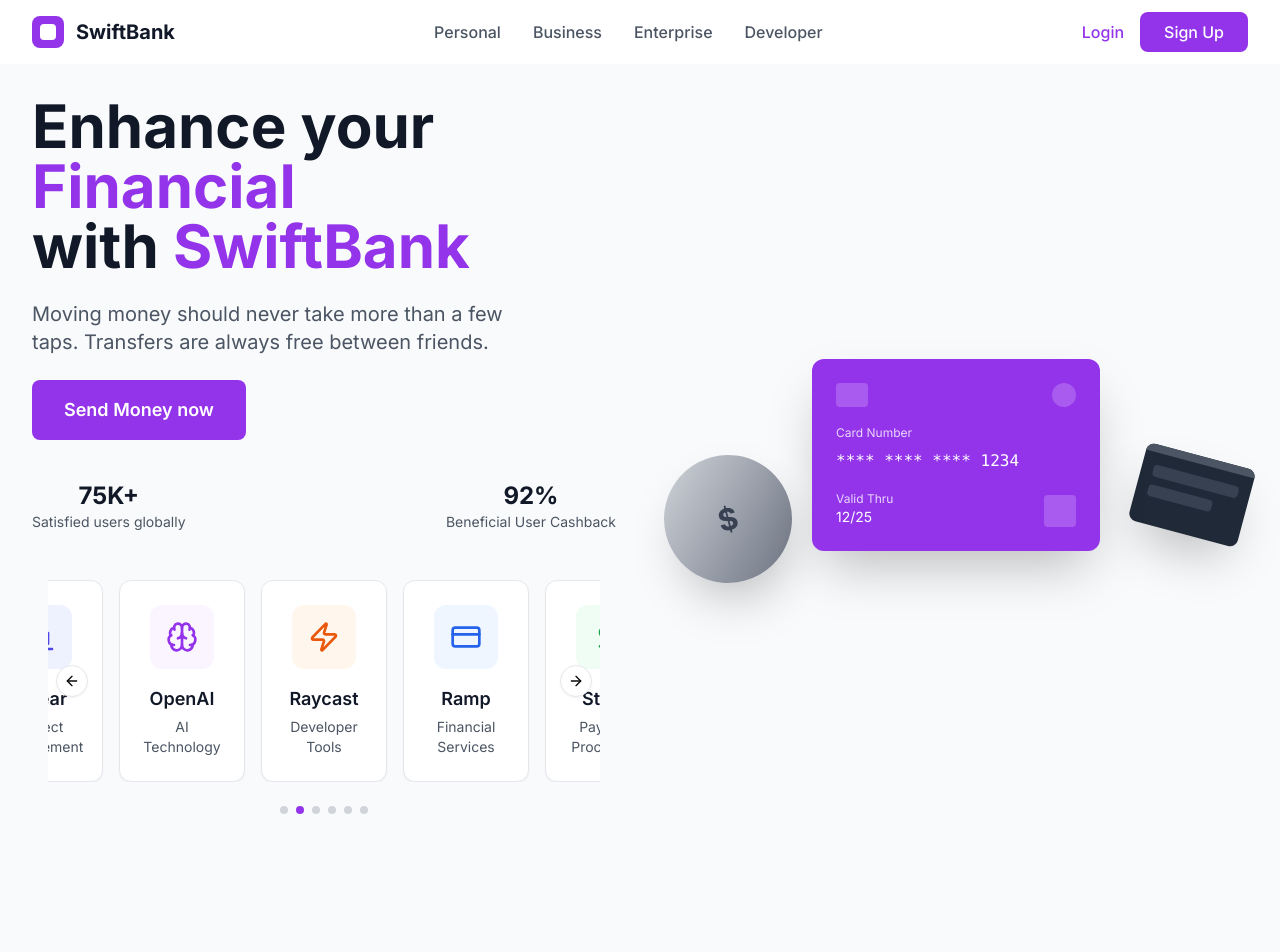
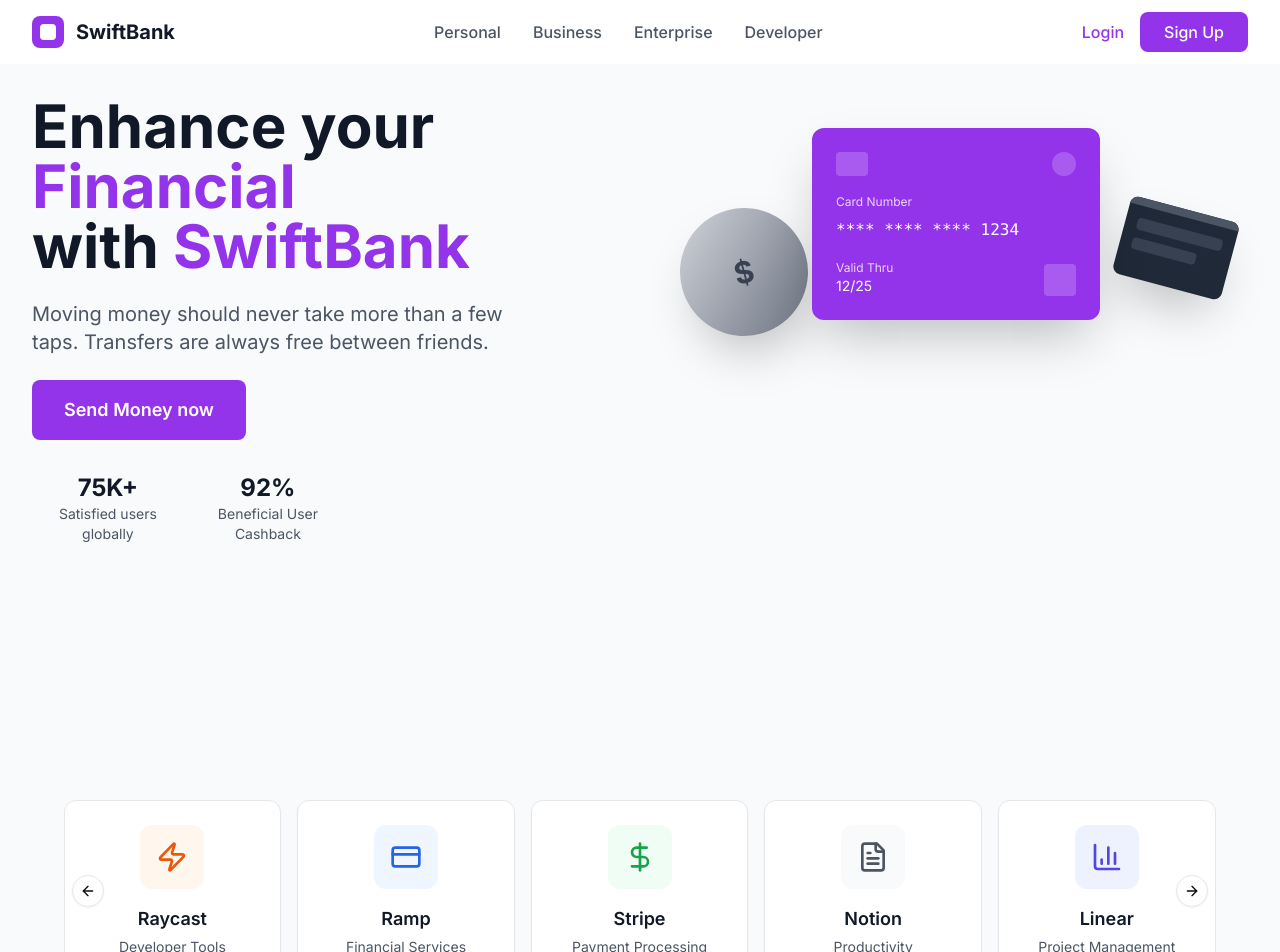
Before and after one commit to rishabh0009-7/SwiftBank, a Next.js app: page / in a window 1280 px wide. Shown: the top 952 px of the page. Built offline with nearby package versions, Linux system fonts and the light colour scheme.

Commit message:
landing page updated

```diff
--- a/components/CompanyCarousel.tsx
+++ b/components/CompanyCarousel.tsx
@@ -94,12 +94,12 @@
   }, [api]);
 
   return (
-    <div className="w-full flex justify-center">
-      <div className="w-full max-w-6xl mx-auto px-4">
+    <div className="w-full overflow-hidden">
+      <div className="w-full px-4 sm:px-6 lg:px-8">
         <Carousel
           setApi={setApi}
           opts={{
-            align: "center",
+            align: "start",
             loop: true,
             skipSnaps: false,
           }}
@@ -109,7 +109,7 @@
             {companies.map((company, index) => (
               <CarouselItem
                 key={index}
-                className="pl-2 md:pl-4 md:basis-1/2 lg:basis-1/3 xl:basis-1/4"
+                className="pl-2 md:pl-4 basis-1/2 md:basis-1/3 lg:basis-1/4 xl:basis-1/5"
               >
                 <motion.div
                   initial={{ opacity: 0, y: 20 }}
--- a/components/Herosection.tsx
+++ b/components/Herosection.tsx
@@ -23,9 +23,14 @@
 
   return (
     <section className="pt-24 pb-16 px-4 sm:px-6 lg:px-8 max-w-7xl mx-auto">
-      <div className="grid lg:grid-cols-2 gap-12 items-center min-h-[80vh]">
+      <div className="grid lg:grid-cols-2 gap-12 items-start min-h-[80vh]">
         {/* Left Content */}
-        <div className="space-y-6">
+        <motion.div
+          className="space-y-6"
+          initial={{ opacity: 0, y: 30 }}
+          animate={{ opacity: 1, y: 0 }}
+          transition={{ duration: 0.8, delay: 0.2 }}
+        >
           <div className="space-y-6">
             <motion.h1
               className="text-5xl lg:text-6xl font-bold text-gray-900 leading-tight"
@@ -64,8 +69,13 @@
             </motion.button>
           </div>
 
-          {/* Stats - Reduced gap */}
-          <div className="flex justify-between items-center pt-4">
+          {/* Stats - Much tighter gap */}
+          <motion.div
+            className="flex justify-between items-center pt-2 max-w-xs"
+            initial={{ opacity: 0, y: 20 }}
+            animate={{ opacity: 1, y: 0 }}
+            transition={{ duration: 0.6, delay: 0.6 }}
+          >
             <div className="text-center">
               <div className="text-2xl font-bold text-gray-900">75K+</div>
               <div className="text-sm text-gray-600">
@@ -78,25 +88,19 @@
                 Beneficial User Cashback
               </div>
             </div>
-          </div>
+          </motion.div>
+        </motion.div>
 
-          {/* Company Carousel */}
-          <div className="pt-6">
-            <motion.div
-              initial={{ opacity: 0, y: 20 }}
-              animate={{ opacity: 1, y: 0 }}
-              transition={{ duration: 0.8, delay: 0.6 }}
-            >
-              <CompanyCarousel />
-            </motion.div>
-          </div>
-        </div>
-
-        {/* Right Visual Elements */}
-        <div className="relative flex justify-center items-center">
-          {/* Metallic Coin */}
+        {/* Right Visual Elements - Credit card moved a little lower */}
+        <motion.div
+          className="relative flex justify-center items-start"
+          initial={{ opacity: 0, y: 30 }}
+          animate={{ opacity: 1, y: 0 }}
+          transition={{ duration: 0.8, delay: 0.3 }}
+        >
+          {/* Metallic Coin - Positioned better */}
           <motion.div
-            className="absolute left-0 top-1/2 transform -translate-y-1/2 w-32 h-32 bg-gradient-to-br from-gray-300 to-gray-500 rounded-full flex items-center justify-center shadow-2xl"
+            className="absolute left-4 top-1/2 transform -translate-y-1/2 w-32 h-32 bg-gradient-to-br from-gray-300 to-gray-500 rounded-full flex items-center justify-center shadow-2xl"
             initial={{ rotate: -15, scale: 0 }}
             animate={{ rotate: -15, scale: 1 }}
             transition={{ duration: 1, delay: 0.5 }}
@@ -104,9 +108,9 @@
             <div className="text-3xl font-bold text-gray-700">$</div>
           </motion.div>
 
-          {/* Credit Card - Just fixed the overflow */}
+          {/* Credit Card - Moved a little lower */}
           <motion.div
-            className="relative z-10 w-72 h-48 bg-purple-600 rounded-xl p-6 shadow-2xl"
+            className="relative z-10 w-72 h-48 bg-purple-600 rounded-xl p-6 shadow-2xl mt-8"
             initial={{ y: 50, opacity: 0 }}
             animate={{ y: 0, opacity: 1 }}
             transition={{ duration: 1, delay: 0.8 }}
@@ -130,9 +134,9 @@
             </div>
           </motion.div>
 
-          {/* Wallet */}
+          {/* Wallet - Positioned better */}
           <motion.div
-            className="absolute right-0 top-1/2 transform -translate-y-1/2 w-28 h-20 bg-gray-800 rounded-lg shadow-2xl"
+            className="absolute right-4 top-1/2 transform -translate-y-1/2 w-28 h-20 bg-gray-800 rounded-lg shadow-2xl"
             initial={{ rotate: 15, scale: 0 }}
             animate={{ rotate: 15, scale: 1 }}
             transition={{ duration: 1, delay: 1.1 }}
@@ -143,8 +147,18 @@
               <div className="w-3/4 h-3 bg-gray-700 rounded"></div>
             </div>
           </motion.div>
-        </div>
+        </motion.div>
       </div>
+
+      {/* Company Carousel - Full Width */}
+      <motion.div
+        className="w-full mt-16"
+        initial={{ opacity: 0, y: 20 }}
+        animate={{ opacity: 1, y: 0 }}
+        transition={{ duration: 0.8, delay: 0.8 }}
+      >
+        <CompanyCarousel />
+      </motion.div>
     </section>
   );
 };
```
